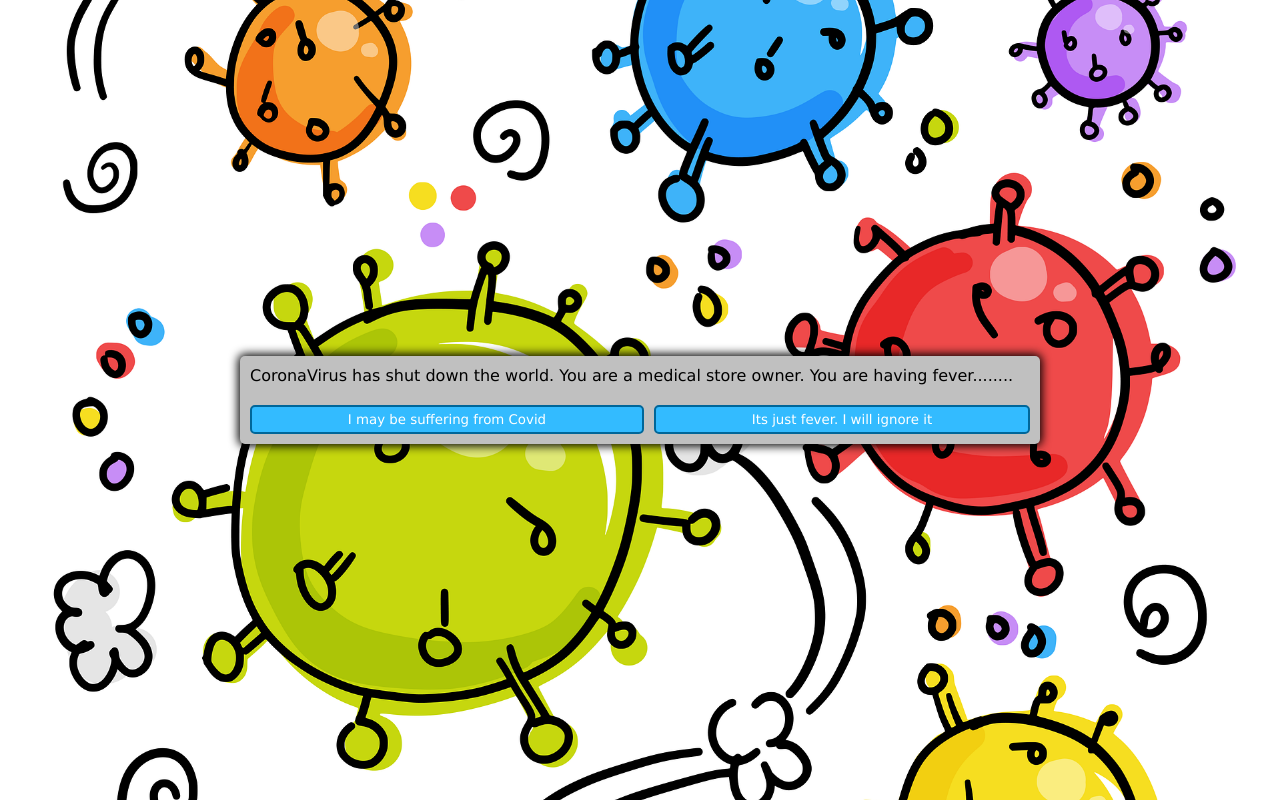
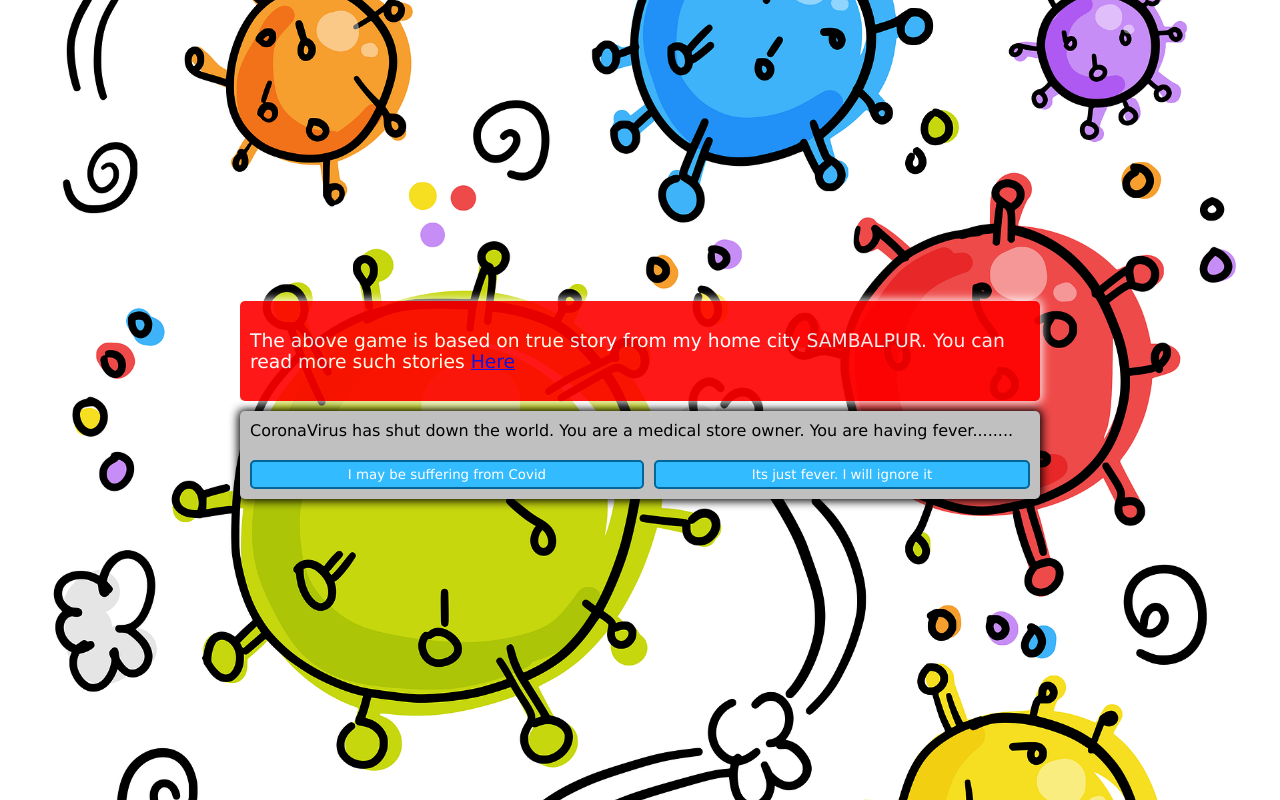
Before and after one commit to ujwal-danta/js-text-game, a plain HTML site: page index.html in a window 1280 px wide. Drawn offline with Linux system fonts and the light colour scheme.

Commit message:
update index.html

```diff
--- a/index.html
+++ b/index.html
@@ -9,6 +9,7 @@
   <title>Text Adventure</title>
 </head>
 <body>
+  <div class="story"><h3>The above game is based on true story from my home city SAMBALPUR. You can read more such stories <a href="https://hacksus-stories-deploy.vercel.app/">Here</a></h3></div>
   <div class="container">
     <div id="text">Text</div>
     <div id="option-buttons" class="btn-grid">
```
